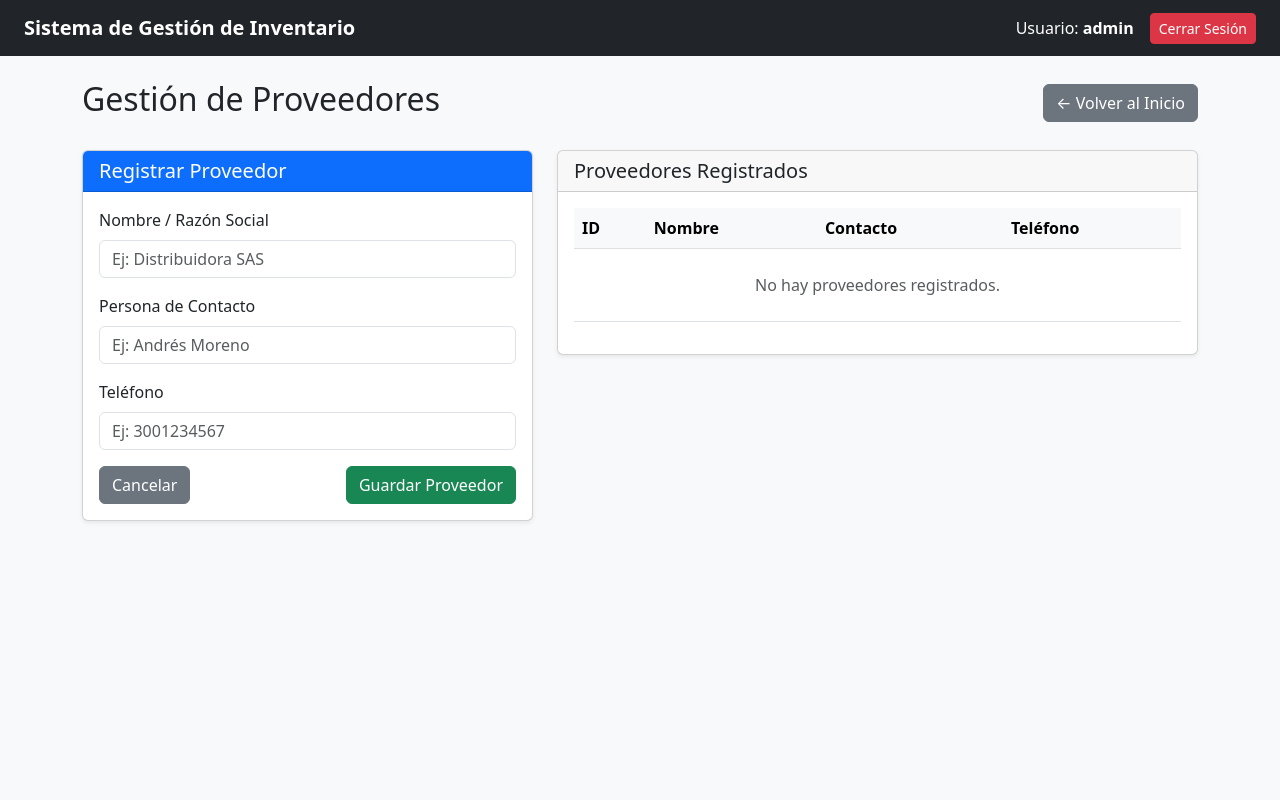
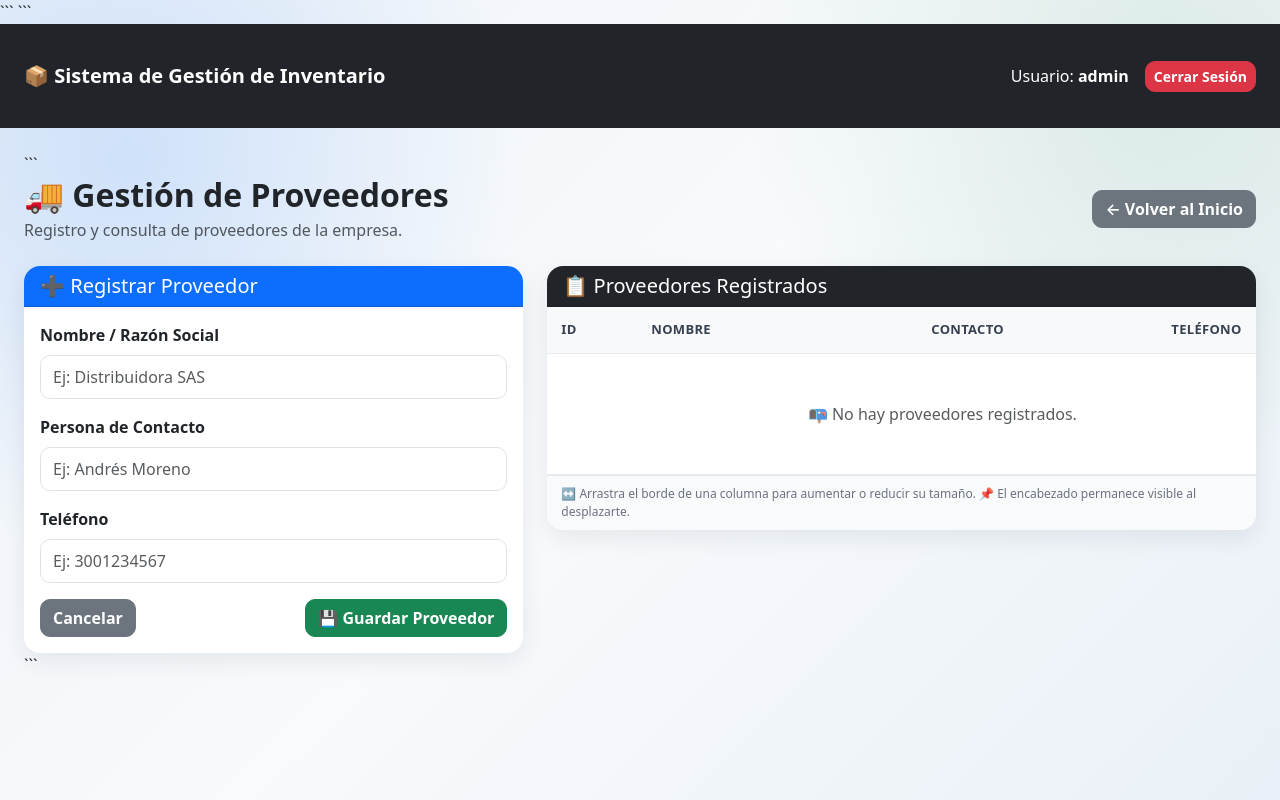
Before and after one commit to Andresmoreno1995-18/sistema-inventario-flask, a Flask app: template templates/proveedores.html in a window 1280 px wide. Run offline with Flask 3, Linux system fonts and the light colour scheme; the template is opened without the code that fills it, so the values that code supplies are empty; some libraries are stand-ins or nearby versions.

Commit message:
Update proveedores.html

````diff
--- a/templates/proveedores.html
+++ b/templates/proveedores.html
@@ -1,7 +1,10 @@
 <!DOCTYPE html>
+
 <html lang="es">
 
 <head>
+
+```
 <meta charset="UTF-8">
 
 <meta
@@ -9,75 +12,362 @@
     content="width=device-width, initial-scale=1.0"
 >
 
-    <title>Gestión de Proveedores</title>
+<title>
+    Gestión de Proveedores
+</title>
+
 
 <link
     href="https://cdn.jsdelivr.net/npm/bootstrap@5.3.0/dist/css/bootstrap.min.css"
     rel="stylesheet"
 >
+
+
+<style>
+
+    /* =====================================================
+       FONDO
+    ===================================================== */
+
+    body {
+
+        min-height: 100vh;
+
+        background:
+
+            radial-gradient(
+                circle at 10% 20%,
+                rgba(13, 110, 253, 0.15),
+                transparent 30%
+            ),
+
+            radial-gradient(
+                circle at 90% 10%,
+                rgba(25, 135, 84, 0.12),
+                transparent 30%
+            ),
+
+            linear-gradient(
+                135deg,
+                #eef3f8,
+                #f8fafc,
+                #e9f0f7
+            );
+
+    }
+
+
+    /* =====================================================
+       TARJETAS
+    ===================================================== */
+
+    .main-card {
+
+        border: none;
+
+        border-radius: 16px;
+
+        box-shadow:
+            0 8px 24px
+            rgba(15, 23, 42, 0.08);
+
+        overflow: hidden;
+
+    }
+
+
+    .form-control {
+
+        border-radius: 10px;
+
+        min-height: 44px;
+
+    }
+
+
+    .btn {
+
+        border-radius: 10px;
+
+        font-weight: 600;
+
+    }
+
+
+    /* =====================================================
+       TABLA
+    ===================================================== */
+
+    .table-box {
+
+        width: 100%;
+
+        overflow-x: auto;
+
+        overflow-y: auto;
+
+        max-height: 600px;
+
+    }
+
+
+    .resizable-table {
+
+        width: max-content;
+
+        min-width: 100%;
+
+        table-layout: fixed;
+
+        border-collapse: separate;
+
+        border-spacing: 0;
+
+    }
+
+
+    .resizable-table th,
+    .resizable-table td {
+
+        padding: 13px 14px;
+
+        vertical-align: middle;
+
+        white-space: nowrap;
+
+        overflow: hidden;
+
+        text-overflow: ellipsis;
+
+        border-bottom: 1px solid #e9ecef;
+
+    }
+
+
+    .resizable-table thead th {
+
+        position: sticky;
+
+        top: 0;
+
+        z-index: 5;
+
+        background: #f8f9fa;
+
+        font-size: 13px;
+
+        text-transform: uppercase;
+
+        letter-spacing: 0.3px;
+
+        color: #374151;
+
+    }
+
+
+    .resizable-table tbody tr:hover {
+
+        background-color: #f8fafc;
+
+    }
+
+
+    /* =====================================================
+       ANCHOS INICIALES
+    ===================================================== */
+
+    .col-id {
+
+        width: 90px;
+
+        min-width: 90px;
+
+    }
+
+
+    .col-nombre {
+
+        width: 280px;
+
+        min-width: 200px;
+
+    }
+
+
+    .col-contacto {
+
+        width: 240px;
+
+        min-width: 180px;
+
+    }
+
+
+    .col-telefono {
+
+        width: 180px;
+
+        min-width: 140px;
+
+    }
+
+
+    /* =====================================================
+       REDIMENSIONAMIENTO
+    ===================================================== */
+
+    .resizable-table th {
+
+        position: sticky;
+
+    }
+
+
+    .resize-handle {
+
+        position: absolute;
+
+        right: 0;
+
+        top: 0;
+
+        width: 7px;
+
+        height: 100%;
+
+        cursor: col-resize;
+
+        user-select: none;
+
+        z-index: 10;
+
+    }
+
+
+    .resize-handle:hover {
+
+        background: rgba(13, 110, 253, 0.35);
+
+    }
+
+
+    .resizing {
+
+        cursor: col-resize !important;
+
+        user-select: none !important;
+
+    }
+
+
+    .table-help {
+
+        font-size: 12px;
+
+        color: #6b7280;
+
+        background: #f8fafc;
+
+        border-top: 1px solid #e5e7eb;
+
+        padding: 9px 14px;
+
+    }
+
+</style>
+```
+
 </head>
-
 
 <body class="bg-light">
 
-
-    <!-- BARRA SUPERIOR -->
+<!-- =====================================================
+     NAVBAR
+===================================================== -->
 
 <nav class="navbar navbar-dark bg-dark mb-4">
 
+```
 <div class="container-fluid px-4">
+
 
     <a
         class="navbar-brand fw-bold"
         href="{{ url_for('index') }}"
     >
-                Sistema de Gestión de Inventario
+
+        📦 Sistema de Gestión de Inventario
+
     </a>
+
 
     <div class="d-flex align-items-center">
 
         <span class="text-white me-3">
 
             Usuario:
+
             <strong>
+
                 {{ session.get('usuario', 'admin') }}
+
             </strong>
 
         </span>
+
 
         <a
             href="{{ url_for('logout') }}"
             class="btn btn-danger btn-sm"
         >
+
             Cerrar Sesión
+
         </a>
 
     </div>
 
 </div>
+```
 
 </nav>
 
+<div class="container-fluid px-4 pb-5">
 
-    <div class="container">
-
-
+```
 <!-- ENCABEZADO -->
 
 <div class="d-flex justify-content-between align-items-center mb-4">
 
-            <h2>
-                Gestión de Proveedores
+    <div>
+
+        <h2 class="fw-bold mb-1">
+
+            🚚 Gestión de Proveedores
+
         </h2>
+
+
+        <p class="text-muted mb-0">
+
+            Registro y consulta de proveedores de la empresa.
+
+        </p>
+
+    </div>
+
 
     <a
         href="{{ url_for('index') }}"
         class="btn btn-secondary"
     >
+
         ← Volver al Inicio
+
     </a>
 
 </div>
+
 
 
 <!-- MENSAJES -->
@@ -92,7 +382,9 @@
                 class="alert alert-{{ 'danger' if category == 'error' else category }}"
                 role="alert"
             >
+
                 {{ message }}
+
             </div>
 
         {% endfor %}
@@ -102,19 +394,25 @@
 {% endwith %}
 
 
+
 <div class="row g-4">
 
 
-            <!-- FORMULARIO -->
+    <!-- =================================================
+         FORMULARIO
+    ================================================== -->
 
     <div class="col-lg-5">
 
-                <div class="card shadow-sm">
+        <div class="card main-card">
+
 
             <div class="card-header bg-primary text-white">
 
                 <h5 class="mb-0">
-                            Registrar Proveedor
+
+                    ➕ Registrar Proveedor
+
                 </h5>
 
             </div>
@@ -122,22 +420,24 @@
 
             <div class="card-body">
 
+
                 <form
                     action="{{ url_for('proveedores') }}"
                     method="POST"
                 >
 
 
-                            <!-- NOMBRE -->
-
                     <div class="mb-3">
 
                         <label
                             for="nombre"
-                                    class="form-label"
+                            class="form-label fw-bold"
                         >
+
                             Nombre / Razón Social
+
                         </label>
+
 
                         <input
                             type="text"
@@ -151,16 +451,18 @@
                     </div>
 
 
-                            <!-- CONTACTO -->
 
                     <div class="mb-3">
 
                         <label
                             for="contacto"
-                                    class="form-label"
+                            class="form-label fw-bold"
                         >
+
                             Persona de Contacto
+
                         </label>
+
 
                         <input
                             type="text"
@@ -173,16 +475,18 @@
                     </div>
 
 
-                            <!-- TELÉFONO -->
 
                     <div class="mb-3">
 
                         <label
                             for="telefono"
-                                    class="form-label"
+                            class="form-label fw-bold"
                         >
+
                             Teléfono
+
                         </label>
+
 
                         <input
                             type="text"
@@ -195,20 +499,26 @@
                     </div>
 
 
+
                     <div class="d-flex justify-content-between">
 
                         <a
                             href="{{ url_for('index') }}"
                             class="btn btn-secondary"
                         >
+
                             Cancelar
+
                         </a>
+
 
                         <button
                             type="submit"
                             class="btn btn-success"
                         >
-                                    Guardar Proveedor
+
+                            💾 Guardar Proveedor
+
                         </button>
 
                     </div>
@@ -223,45 +533,72 @@
     </div>
 
 
-            <!-- LISTA -->
+
+    <!-- =================================================
+         LISTA
+    ================================================== -->
 
     <div class="col-lg-7">
 
-                <div class="card shadow-sm">
+        <div class="card main-card">
 
-                    <div class="card-header">
+
+            <div class="card-header bg-dark text-white">
 
                 <h5 class="mb-0">
-                            Proveedores Registrados
+
+                    📋 Proveedores Registrados
+
                 </h5>
 
             </div>
 
 
-                    <div class="card-body">
+            <div class="table-box">
 
-                        <div class="table-responsive">
 
-                            <table class="table table-hover align-middle">
+                <table
+                    class="table table-hover align-middle mb-0 resizable-table"
+                >
 
-                                <thead class="table-light">
+
+                    <thead>
 
                         <tr>
 
-                                        <th>
+                            <th class="col-id">
+
                                 ID
+
+                                <span class="resize-handle"></span>
+
                             </th>
 
-                                        <th>
+
+                            <th class="col-nombre">
+
                                 Nombre
+
+                                <span class="resize-handle"></span>
+
                             </th>
 
-                                        <th>
+
+                            <th class="col-contacto">
+
                                 Contacto
+
+                                <span class="resize-handle"></span>
+
                             </th>
 
-                                        <th>
+
+                            <th class="col-telefono">
+
                                 Teléfono
+
+                                <span class="resize-handle"></span>
+
                             </th>
 
                         </tr>
@@ -271,50 +608,73 @@
 
                     <tbody>
 
+
                         {% if proveedores %}
+
 
                             {% for proveedor in proveedores %}
 
+
                                 <tr>
 
+
                                     <td>
+
                                         #{{ proveedor["id"] }}
+
                                     </td>
+
 
                                     <td>
 
                                         <strong>
+
                                             {{ proveedor["nombre"] }}
+
                                         </strong>
 
                                     </td>
 
+
                                     <td>
+
                                         {{ proveedor["contacto"] or "-" }}
+
                                     </td>
 
+
                                     <td>
+
                                         {{ proveedor["telefono"] or "-" }}
+
                                     </td>
+
 
                                 </tr>
 
+
                             {% endfor %}
 
+
                         {% else %}
+
 
                             <tr>
 
                                 <td
                                     colspan="4"
-                                                class="text-center text-muted py-4"
+                                    class="text-center text-muted py-5"
                                 >
-                                                No hay proveedores registrados.
+
+                                    📭 No hay proveedores registrados.
+
                                 </td>
 
                             </tr>
 
+
                         {% endif %}
+
 
                     </tbody>
 
@@ -322,9 +682,13 @@
 
             </div>
 
-                    </div>
 
-                </div>
+            <div class="table-help">
+
+                ↔️ Arrastra el borde de una columna para
+                aumentar o reducir su tamaño.
+
+                📌 El encabezado permanece visible al desplazarte.
 
             </div>
 
@@ -334,6 +698,100 @@
     </div>
 
 
+</div>
+```
+
+</div>
+
+<script>
+
+    /* =====================================================
+       REDIMENSIONAR COLUMNAS
+    ===================================================== */
+
+    document.querySelectorAll(".resizable-table").forEach(function(table) {
+
+        const headers =
+            table.querySelectorAll("thead th");
+
+        headers.forEach(function(header) {
+
+            const handle =
+                header.querySelector(".resize-handle");
+
+            if (!handle) return;
+
+
+            handle.addEventListener("mousedown", function(event) {
+
+                event.preventDefault();
+
+                const startX =
+                    event.pageX;
+
+                const startWidth =
+                    header.offsetWidth;
+
+                document.body.classList.add("resizing");
+
+
+                function resize(event) {
+
+                    const newWidth =
+                        startWidth +
+                        (event.pageX - startX);
+
+                    const minimumWidth = 90;
+
+
+                    if (newWidth >= minimumWidth) {
+
+                        header.style.width =
+                            newWidth + "px";
+
+                        header.style.minWidth =
+                            newWidth + "px";
+
+                    }
+
+                }
+
+
+                function stopResize() {
+
+                    document.body.classList.remove("resizing");
+
+                    document.removeEventListener(
+                        "mousemove",
+                        resize
+                    );
+
+                    document.removeEventListener(
+                        "mouseup",
+                        stopResize
+                    );
+
+                }
+
+
+                document.addEventListener(
+                    "mousemove",
+                    resize
+                );
+
+                document.addEventListener(
+                    "mouseup",
+                    stopResize
+                );
+
+            });
+
+        });
+
+    });
+
+</script>
+
 <script
     src="https://cdn.jsdelivr.net/npm/bootstrap@5.3.0/dist/js/bootstrap.bundle.min.js"
 ></script>
````
Lines whose indentation alone changed are shown as unchanged.
